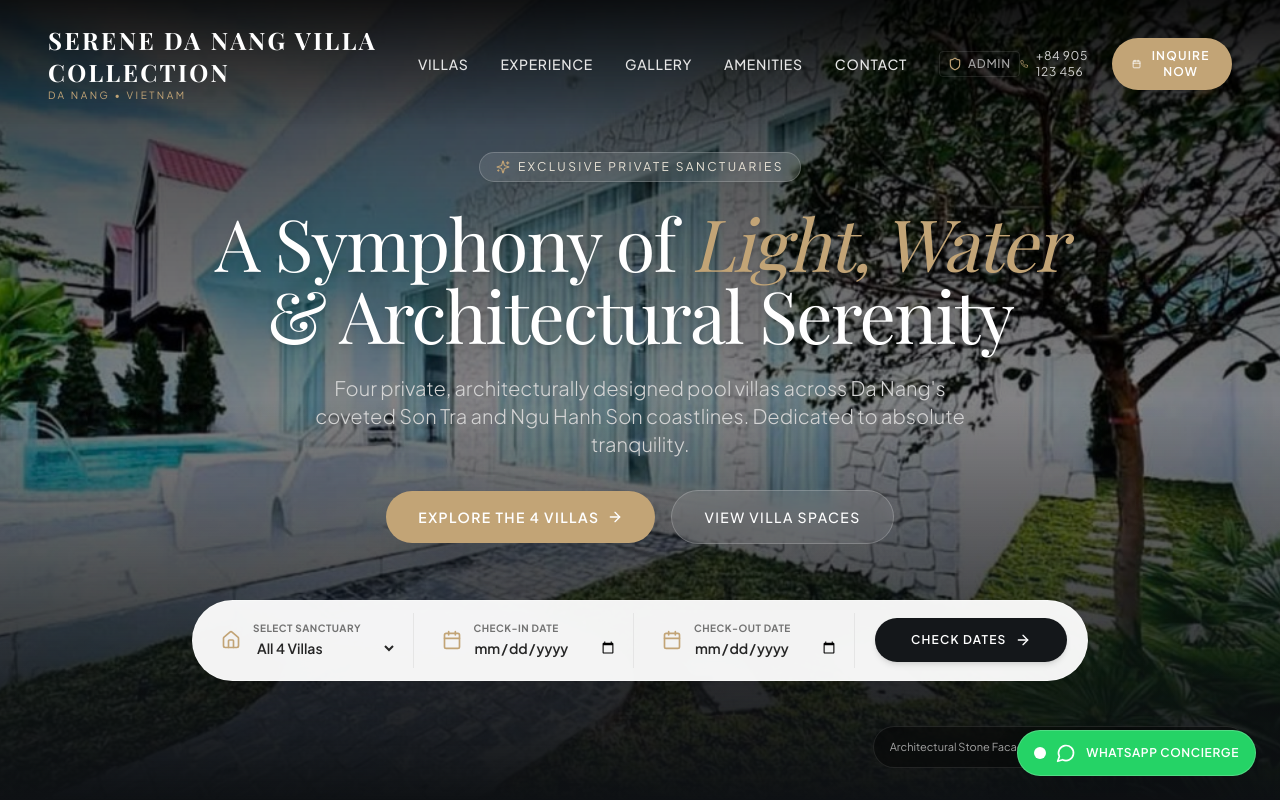
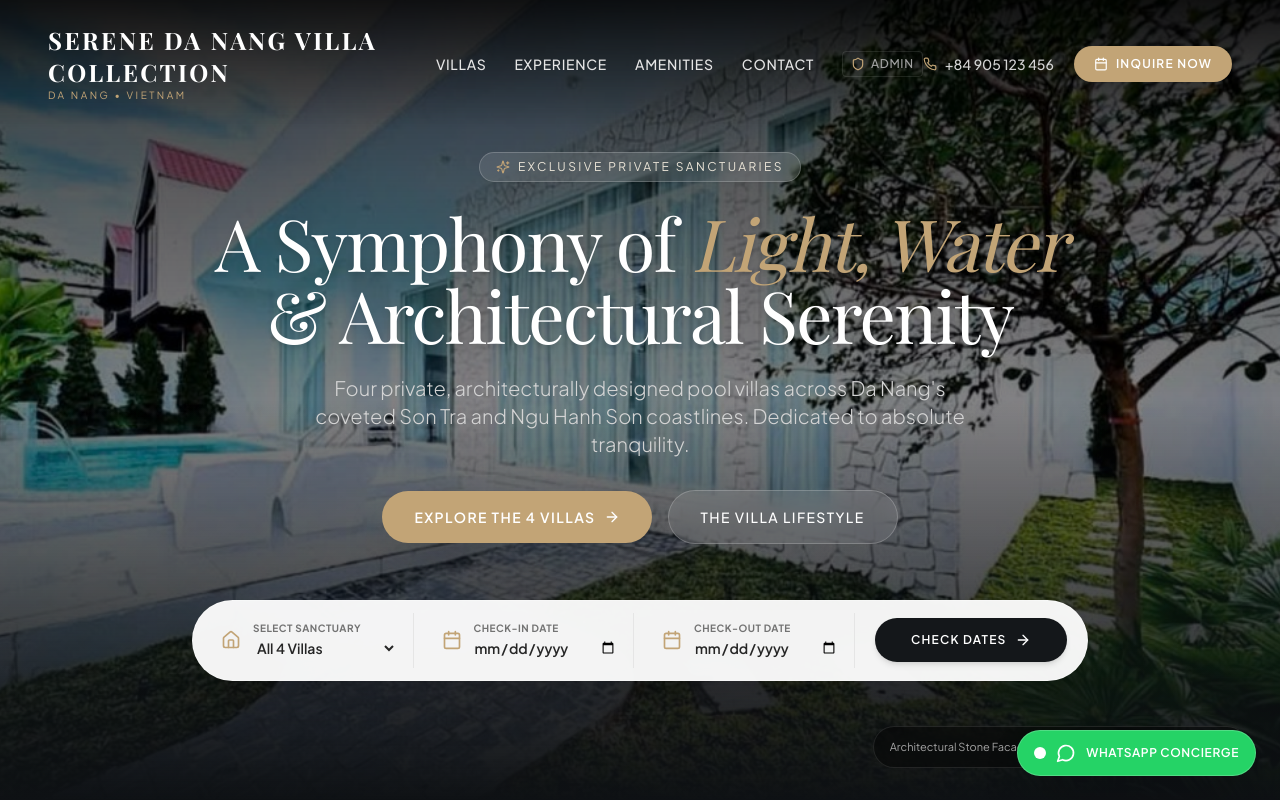
Before and after one commit to PhamBinh123-Au/B-Villa, a Next.js app: page / in a window 1280 px wide. Shown: the top 800 px of the page. Built offline with nearby package versions, Linux system fonts and the light colour scheme; a web font is replaced by a local one.

Commit message:
Remove: Gallery link from Navbar and homepage section, lock phone number on single line with whitespace-nowrap

```diff
--- a/src/app/page.tsx
+++ b/src/app/page.tsx
@@ -5,7 +5,6 @@ import { Navbar } from "@/components/Navbar";
 import { Hero } from "@/components/Hero";
 import { VillasSection } from "@/components/VillasSection";
 import { ExperienceSection } from "@/components/ExperienceSection";
-import { GallerySection } from "@/components/GallerySection";
 import { AmenitiesSection } from "@/components/AmenitiesSection";
 import { Footer } from "@/components/Footer";
 import { BookingModal } from "@/components/BookingModal";
@@ -61,9 +60,6 @@ export default function HomePage() {
       {/* Experience & Architectural Philosophy */}
       <ExperienceSection />
 
-      {/* Spaces & Visual Gallery */}
-      <GallerySection onInquire={handleOpenBooking} />
-
       {/* Signature Amenities */}
       <AmenitiesSection />
 
--- a/src/components/Hero.tsx
+++ b/src/components/Hero.tsx
@@ -118,10 +118,10 @@ export const Hero: React.FC<HeroProps> = ({ onCheckAvailability }) => {
             <ArrowRight className="w-4 h-4" />
           </a>
           <a
-            href="#gallery"
+            href="#experience"
             className="inline-flex items-center gap-2 bg-white/10 hover:bg-white/20 backdrop-blur-md border border-white/20 text-white text-xs md:text-sm uppercase tracking-widest font-medium px-8 py-4 rounded-full transition-all duration-300"
           >
-            <span>View Villa Spaces</span>
+            <span>The Villa Lifestyle</span>
           </a>
         </div>
 
--- a/src/components/Navbar.tsx
+++ b/src/components/Navbar.tsx
@@ -41,7 +41,7 @@ export const Navbar: React.FC<NavbarProps> = ({ onOpenBooking }) => {
         </Link>
 
         {/* Desktop Navigation */}
-        <nav className="hidden lg:flex items-center space-x-8 text-sm font-medium tracking-wider uppercase text-neutral-200">
+        <nav className="hidden lg:flex items-center space-x-7 text-sm font-medium tracking-wider uppercase text-neutral-200">
           <a
             href="#villas"
             className="hover:text-[#C2A476] transition-colors duration-200"
@@ -53,12 +53,6 @@ export const Navbar: React.FC<NavbarProps> = ({ onOpenBooking }) => {
             className="hover:text-[#C2A476] transition-colors duration-200"
           >
             Experience
-          </a>
-          <a
-            href="#gallery"
-            className="hover:text-[#C2A476] transition-colors duration-200"
-          >
-            Gallery
           </a>
           <a
             href="#amenities"
@@ -74,7 +68,7 @@ export const Navbar: React.FC<NavbarProps> = ({ onOpenBooking }) => {
           </a>
           <Link
             href="/admin"
-            className="flex items-center gap-1.5 text-xs text-neutral-400 hover:text-white px-2 py-1 rounded border border-white/10 hover:border-white/30 transition-all"
+            className="flex items-center gap-1.5 text-xs text-neutral-400 hover:text-white px-2 py-1 rounded border border-white/10 hover:border-white/30 transition-all ml-1"
             title="Owner & Staff Portal"
           >
             <Shield className="w-3.5 h-3.5 text-[#C2A476]" />
@@ -83,13 +77,15 @@ export const Navbar: React.FC<NavbarProps> = ({ onOpenBooking }) => {
         </nav>
 
         {/* Action Buttons */}
-        <div className="hidden sm:flex items-center space-x-4">
+        <div className="hidden sm:flex items-center space-x-5 flex-shrink-0">
           <a
             href={`tel:${siteConfig.contact.phone.replace(/\s+/g, "")}`}
-            className="flex items-center gap-2 text-xs uppercase tracking-wider text-neutral-300 hover:text-white transition-colors"
+            className="flex items-center gap-2 text-xs uppercase tracking-wider text-neutral-300 hover:text-white transition-colors whitespace-nowrap flex-shrink-0"
           >
-            <Phone className="w-3.5 h-3.5 text-[#C2A476]" />
-            <span>{siteConfig.contact.phone}</span>
+            <Phone className="w-3.5 h-3.5 text-[#C2A476] flex-shrink-0" />
+            <span className="whitespace-nowrap font-medium tracking-normal text-sm">
+              {siteConfig.contact.phone}
+            </span>
           </a>
           <button
             onClick={onOpenBooking}
@@ -137,13 +133,6 @@ export const Navbar: React.FC<NavbarProps> = ({ onOpenBooking }) => {
               The Experience
             </a>
             <a
-              href="#gallery"
-              onClick={() => setMobileMenuOpen(false)}
-              className="hover:text-[#C2A476] py-1 border-b border-white/5"
-            >
-              Spaces & Gallery
-            </a>
-            <a
               href="#amenities"
               onClick={() => setMobileMenuOpen(false)}
               className="hover:text-[#C2A476] py-1 border-b border-white/5"
```
